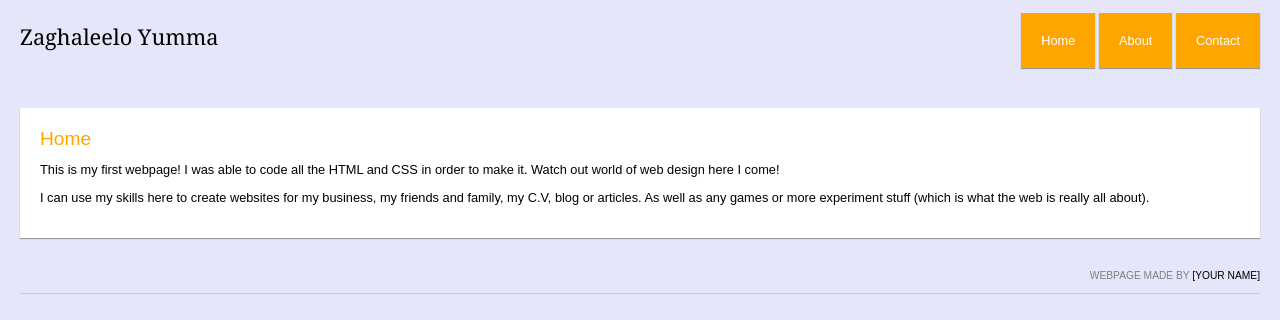
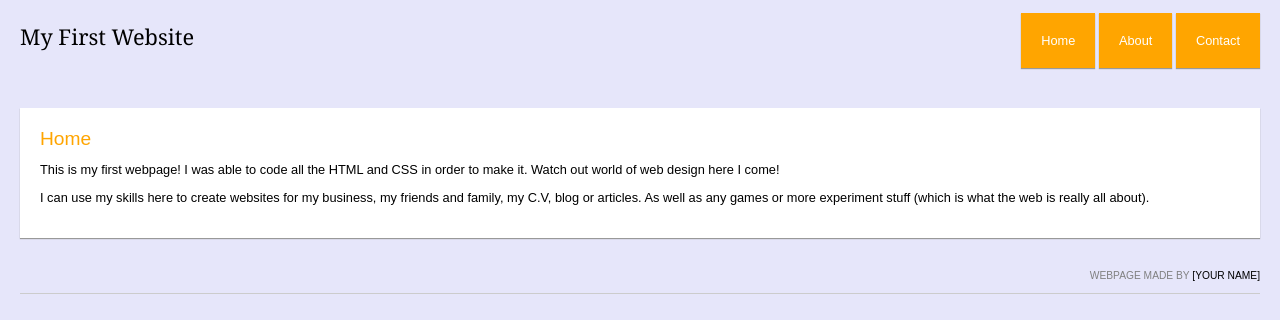
Before and after one commit to salhadid/git-for-noobs, a plain HTML site: page index.html in a window 1280 px wide. Drawn offline with Linux system fonts and the light colour scheme.

Commit message:
Update index.html

```diff
--- a/index.html
+++ b/index.html
@@ -19,7 +19,7 @@
 
 	<div id="page">
 		<div id="logo">
-			<h1><a href="/" id="logoLink">Zaghaleelo Yumma</a></h1>
+			<h1><a href="/" id="logoLink">My First Website</a></h1>
 		</div>
 		<div id="nav">
 			<ul>
```
